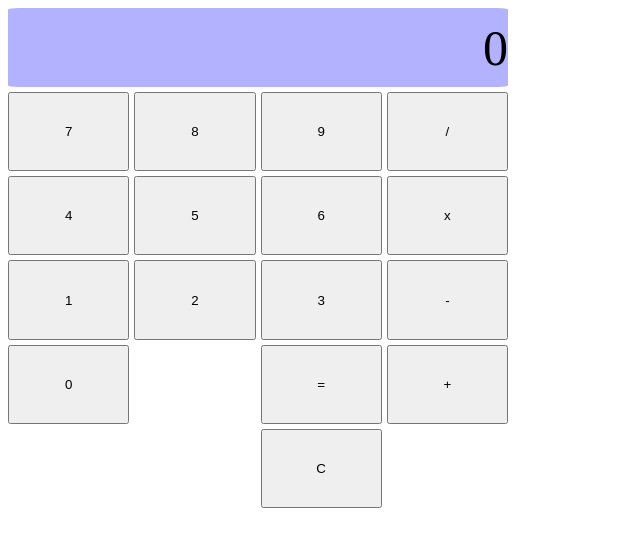
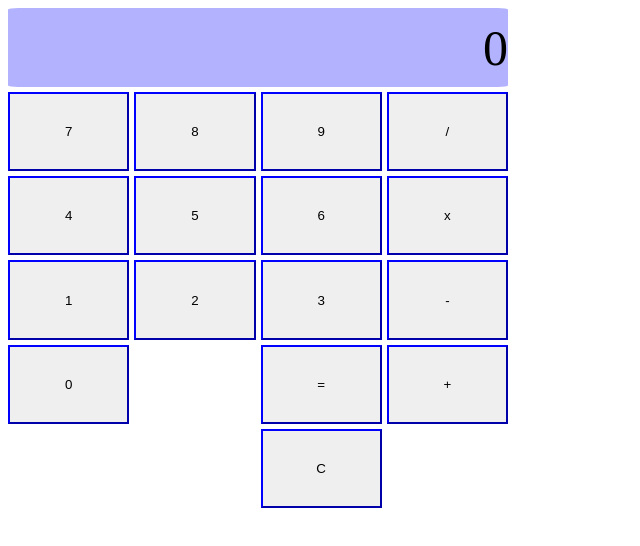
Before and after one commit to h-willis/react-calculator, a React (Create React App) app: page / in a window 1280 px wide. Shown: the top 546 px of the page, without its empty margins (0-640 px from the left). Built offline with nearby package versions, Linux system fonts and the light colour scheme.

Commit message:
rename numeric button to just button and number to symbol within

```diff
--- /dev/null
+++ b/src/CalculatorButton.js
@@ -0,0 +1,16 @@
+import React from 'react'
+
+function CalculatorButton({ symbol, onClick, gridPosition }) {
+  const gridPositions = {
+    gridRow: `${gridPosition[0]}`,
+    gridColumn: `${gridPosition[1]}`
+  }
+
+  return (
+    <div className="calculatorButton" style={gridPositions}>
+      <button value={symbol} onClick={onClick}>{symbol}</button>
+    </div>
+  )
+}
+
+export default CalculatorButton;
--- a/src/CalculatorContainer.js
+++ b/src/CalculatorContainer.js
@@ -1,5 +1,5 @@
 import React, { useState, useRef, } from 'react'
-import CalculatorNumbericButton from './CalculatorNumbericButton'
+import CalculatorButton from './CalculatorButton'
 import CalculatorScreen from './CalculatorScreen';
 
 function CalculatorContainer() {
@@ -83,22 +83,22 @@ function CalculatorContainer() {
   return (
     <div className="calculatorContainer">
       <CalculatorScreen screenState={screenState} gridPosition={[1, 1]} />
-      <CalculatorNumbericButton number={1} onClick={handleNumberClick} gridPosition={[4, 1]} />
-      <CalculatorNumbericButton number={2} onClick={handleNumberClick} gridPosition={[4, 2]} />
-      <CalculatorNumbericButton number={3} onClick={handleNumberClick} gridPosition={[4, 3]} />
-      <CalculatorNumbericButton number={4} onClick={handleNumberClick} gridPosition={[3, 1]} />
-      <CalculatorNumbericButton number={5} onClick={handleNumberClick} gridPosition={[3, 2]} />
-      <CalculatorNumbericButton number={6} onClick={handleNumberClick} gridPosition={[3, 3]} />
-      <CalculatorNumbericButton number={7} onClick={handleNumberClick} gridPosition={[2, 1]} />
-      <CalculatorNumbericButton number={8} onClick={handleNumberClick} gridPosition={[2, 2]} />
-      <CalculatorNumbericButton number={9} onClick={handleNumberClick} gridPosition={[2, 3]} />
-      <CalculatorNumbericButton number={0} onClick={handleNumberClick} gridPosition={[5, 1]} />
-      <CalculatorNumbericButton number={'C'} onClick={resetScreen} gridPosition={[6, 3]} />
-      <CalculatorNumbericButton number={'+'} onClick={handleOperator} gridPosition={[5, 4]} />
-      <CalculatorNumbericButton number={'-'} onClick={handleOperator} gridPosition={[4, 4]} />
-      <CalculatorNumbericButton number={'x'} onClick={handleOperator} gridPosition={[3, 4]} />
-      <CalculatorNumbericButton number={'/'} onClick={handleOperator} gridPosition={[2, 4]} />
-      <CalculatorNumbericButton number={'='} onClick={handleEquals} gridPosition={[5, 3]} />
+      <CalculatorButton symbol={1} onClick={handleNumberClick} gridPosition={[4, 1]} />
+      <CalculatorButton symbol={2} onClick={handleNumberClick} gridPosition={[4, 2]} />
+      <CalculatorButton symbol={3} onClick={handleNumberClick} gridPosition={[4, 3]} />
+      <CalculatorButton symbol={4} onClick={handleNumberClick} gridPosition={[3, 1]} />
+      <CalculatorButton symbol={5} onClick={handleNumberClick} gridPosition={[3, 2]} />
+      <CalculatorButton symbol={6} onClick={handleNumberClick} gridPosition={[3, 3]} />
+      <CalculatorButton symbol={7} onClick={handleNumberClick} gridPosition={[2, 1]} />
+      <CalculatorButton symbol={8} onClick={handleNumberClick} gridPosition={[2, 2]} />
+      <CalculatorButton symbol={9} onClick={handleNumberClick} gridPosition={[2, 3]} />
+      <CalculatorButton symbol={0} onClick={handleNumberClick} gridPosition={[5, 1]} />
+      <CalculatorButton symbol={'C'} onClick={resetScreen} gridPosition={[6, 3]} />
+      <CalculatorButton symbol={'+'} onClick={handleOperator} gridPosition={[5, 4]} />
+      <CalculatorButton symbol={'-'} onClick={handleOperator} gridPosition={[4, 4]} />
+      <CalculatorButton symbol={'x'} onClick={handleOperator} gridPosition={[3, 4]} />
+      <CalculatorButton symbol={'/'} onClick={handleOperator} gridPosition={[2, 4]} />
+      <CalculatorButton symbol={'='} onClick={handleEquals} gridPosition={[5, 3]} />
     </div>
   )
 }
--- a/src/CalculatorNumbericButton.js
+++ /dev/null
@@ -1,16 +0,0 @@
-import React from 'react'
-
-function CalculatorNumbericButton({ number, onClick, gridPosition }) {
-  const gridPositions = {
-    gridRow: `${gridPosition[0]}`,
-    gridColumn: `${gridPosition[1]}`
-  }
-
-  return (
-    <div className="calculatorNumbericButton" style={gridPositions}>
-      <button value={number} onClick={onClick}>{number}</button>
-    </div>
-  )
-}
-
-export default CalculatorNumbericButton;
--- a/src/styles/styles.css
+++ b/src/styles/styles.css
@@ -1,8 +1,9 @@
-/* * {
-  margin: 0;
+* {
+  /* margin: 0;
   border: 0;
-  padding: 0;
-} */
+  padding: 0; */
+  border-color: blue;
+}
 
 .calculatorContainer {
   width: 500px;
@@ -11,9 +12,11 @@
   gap: 5px;
   grid-template-columns: repeat(4, 1fr);
   grid-template-rows: repeat(6, 1fr);
+  border: 10px;
+  border-color: black;
 }
 
-.calculatorNumbericButton {
+.calculatorButton {
   display: flex;
   justify-content: center;
   align-items: center;
@@ -23,7 +26,7 @@
   width: 100%; */
 }
 
-.calculatorNumbericButton button {
+.calculatorButton button {
   height: 100%;
   width: 100%;
 }
```
